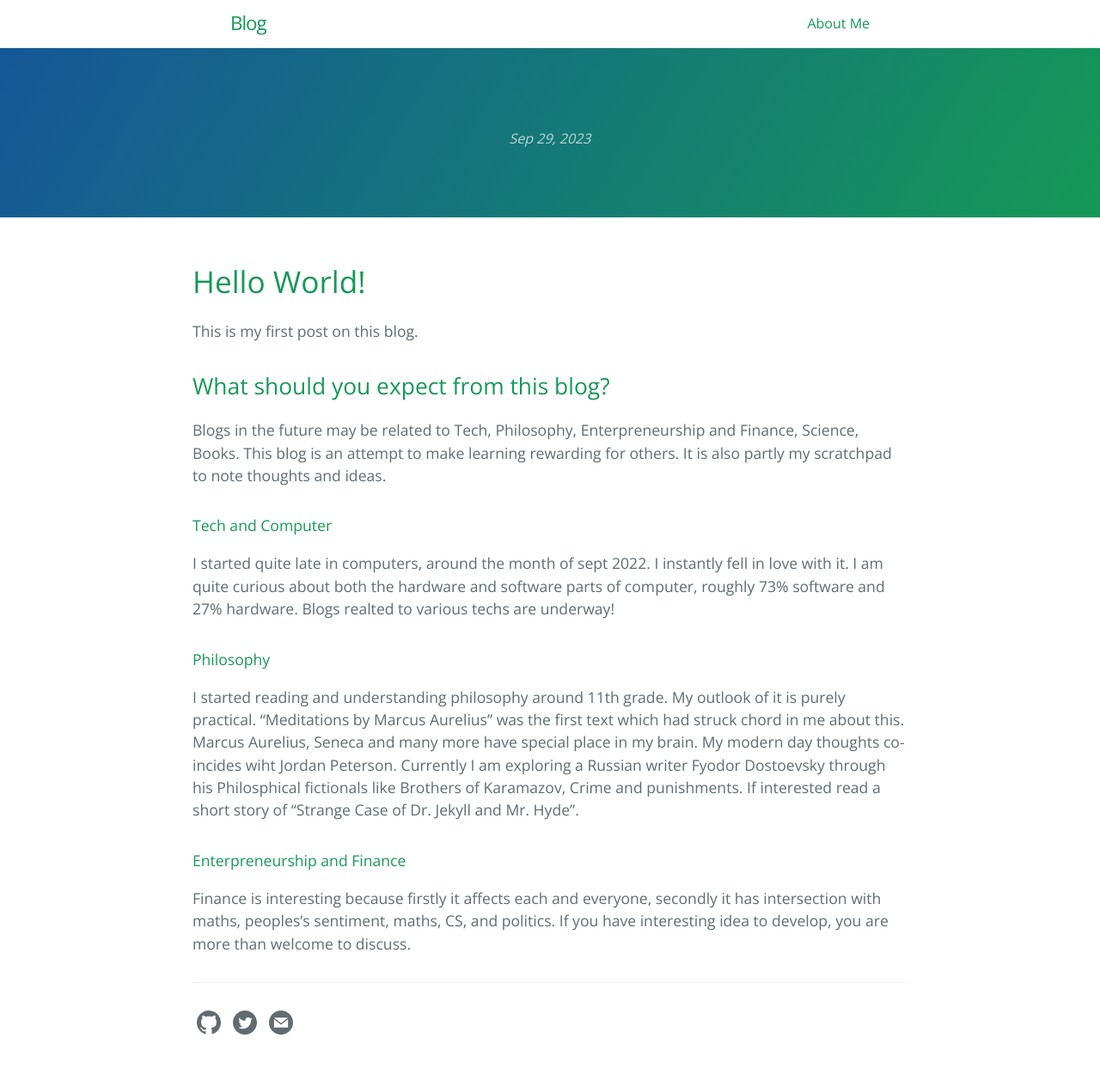
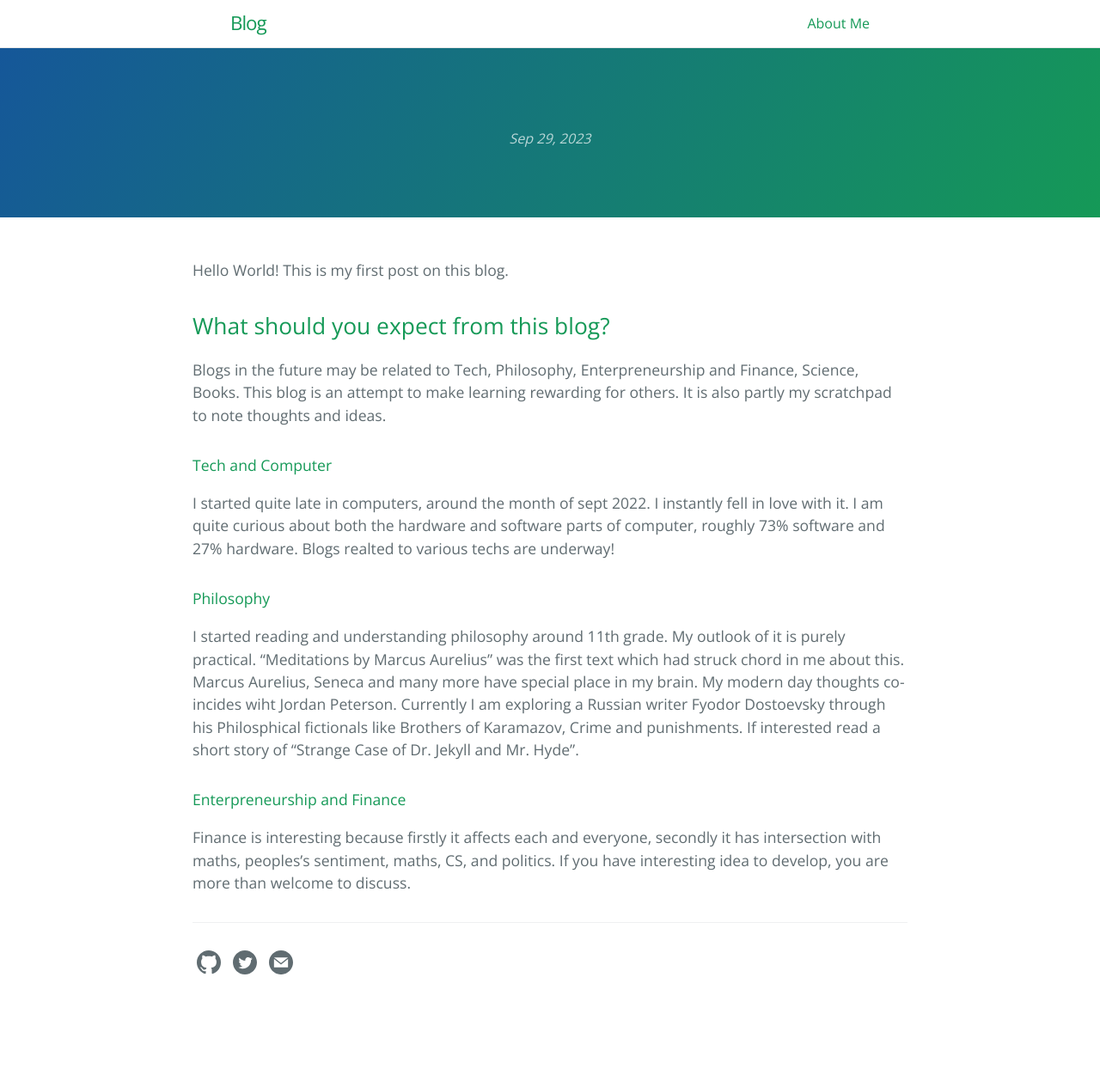
Before and after one commit to aniketkashid17/aniketkashid, a Jekyll site: the page built from _posts/2023-09-29-Hello.md, in a window 1280 px wide. Shown: the whole page at 86% size. Built offline with Jekyll 4.4.1, drawn with Linux system fonts in a browser that asks for light colours; after the commit the page ends 1188 px from its top, so only the background shows below that.

```diff
--- a/_posts/2023-09-29-Hello.md
+++ b/_posts/2023-09-29-Hello.md
@@ -3,7 +3,7 @@ layout: post
 title: Hello World
 ---
 
-# Hello World!
+ Hello World!
 This is my first post on this blog.
 
 
```
